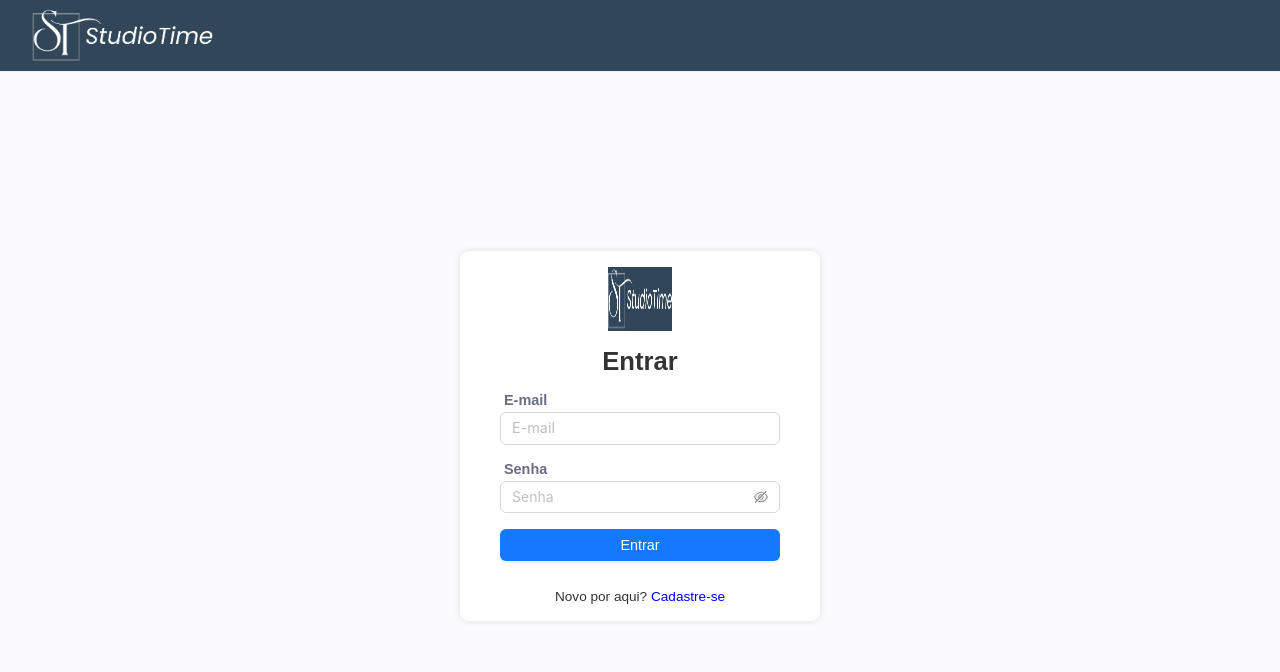
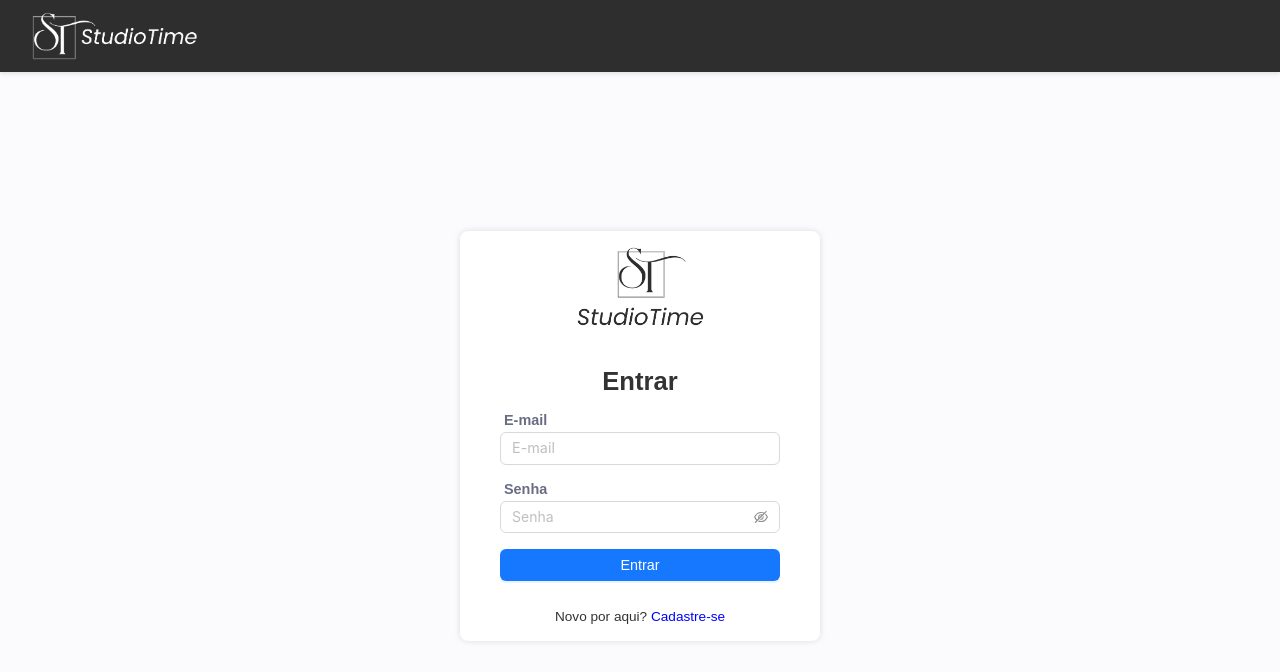
Before and after one commit to victorgpd/StudioTime, a React (Vite) app: page /login in a window 1280 px wide. Shown: the top 672 px of the page. Built offline with nearby package versions, Linux system fonts and the light colour scheme; no server answers.

Commit message:
ajustes na cor do header e na imagem da tela de login e cadastro

```diff
--- a/src/components/Header/styles.ts
+++ b/src/components/Header/styles.ts
@@ -2,10 +2,10 @@
 
 export const Container = styled.header`
   height: 72px;
-  padding: 8px 2rem;
+  padding: 0 2rem;
 
-  background-color: #314659;
-  border-bottom: 1px solid #eff2f5;
+  background-color: #2e2e2e;
+  box-shadow: 0 2px 4px rgba(0, 0, 0, 0.1);
 
   display: flex;
   justify-content: space-between;
@@ -13,11 +13,20 @@
 
   position: sticky;
   top: 0;
-  z-index: 1;
+  z-index: 10;
+
+  @media (max-width: 768px) {
+    padding: 0 1rem;
+  }
 `;
 
 export const Logo = styled.img`
-  height: 100%;
+  height: 48px;
+  object-fit: contain;
+  cursor: pointer;
+  transition: transform 0.2s ease;
 
-  cursor: pointer;
+  &:hover {
+    transform: scale(1.05);
+  }
 `;
--- a/src/pages/Login/index.tsx
+++ b/src/pages/Login/index.tsx
@@ -73,7 +73,7 @@
   return (
     <ContainerPage alignItems="center" justifyContent="center">
       <ContainerLogin>
-        <LoginLogotipo src="/images/logo-horizontal.png" alt="Logotipo" />
+        <LoginLogotipo src="/images/logo-vertical.png" alt="Logotipo" />
 
         <LoginTitle>Entrar</LoginTitle>
 
--- a/src/pages/Login/styles.tsx
+++ b/src/pages/Login/styles.tsx
@@ -17,8 +17,8 @@
 `;
 
 export const LoginLogotipo = styled.img`
-  width: 64px;
-  height: 64px;
+  height: 80px;
+  margin-bottom: 24px;
 `;
 
 export const LoginTitle = styled.h1`
--- a/src/pages/Register/index.tsx
+++ b/src/pages/Register/index.tsx
@@ -77,7 +77,7 @@
   return (
     <ContainerPage alignItems="center" justifyContent="center">
       <ContainerRegister>
-        <RegisterLogotipo src="/images/logo-horizontal.png" alt="Logotipo" />
+        <RegisterLogotipo src="/images/logo-vertical.png" alt="Logotipo" />
         <RegisterTitle>Cadastrar-se</RegisterTitle>
 
         <RegisterForm onSubmit={handleSubmit}>
--- a/src/pages/Register/styles.tsx
+++ b/src/pages/Register/styles.tsx
@@ -17,8 +17,8 @@
 `;
 
 export const RegisterLogotipo = styled.img`
-  width: 64px;
-  height: 64px;
+  height: 80px;
+  margin-bottom: 24px;
 `;
 
 export const RegisterTitle = styled.h1`
```
Also changed, not shown: public/images/logo-horizontal.png, public/images/logo-vertical.png (added).
